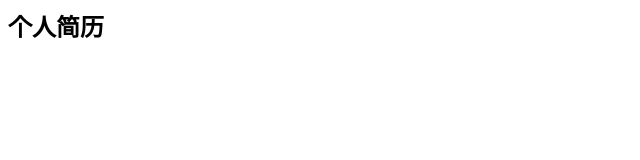
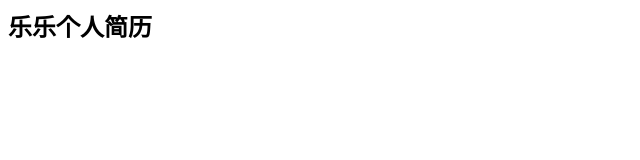
Before and after one commit to Seven-Joanna/resume, a plain HTML site: page index.html in a window 1280 px wide. Shown: the whole page, without its empty margins (0-640 px from the left). Drawn offline with Linux system fonts and the light colour scheme.

Commit message:
修改简历名称

```diff
--- a/index.html
+++ b/index.html
@@ -1,5 +1,5 @@
 <html>
   <body>
-   <h2> 个人简历 </h2>
+   <h2> 乐乐个人简历 </h2>
   </body>
 </html>
```
